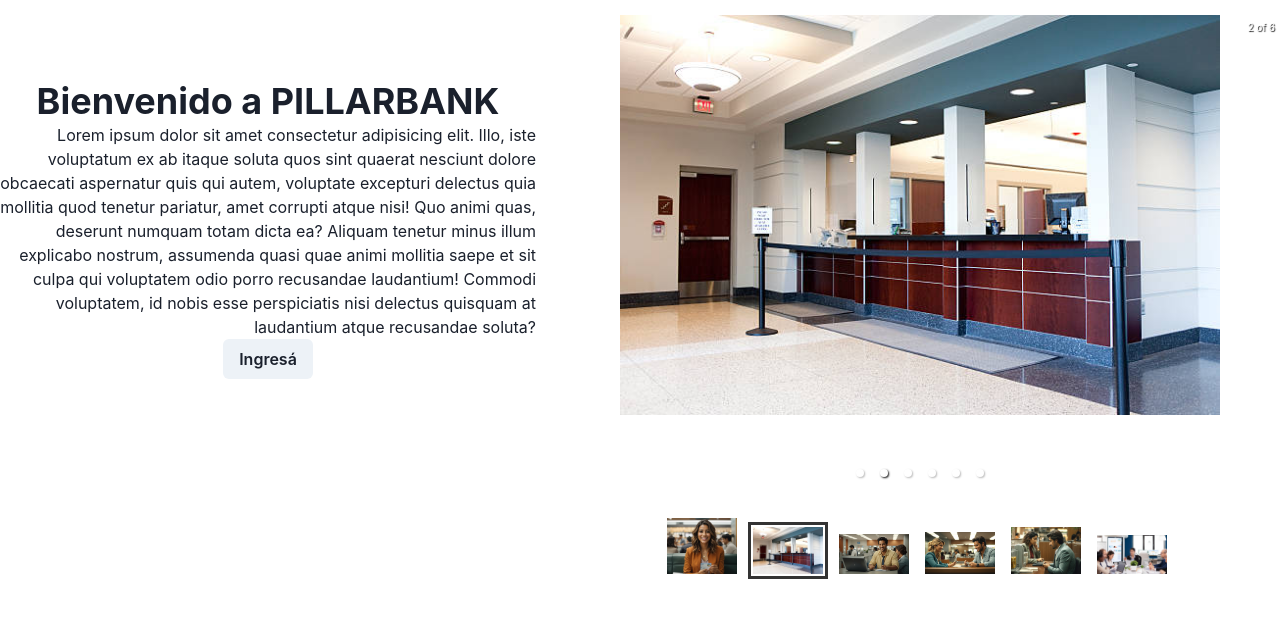
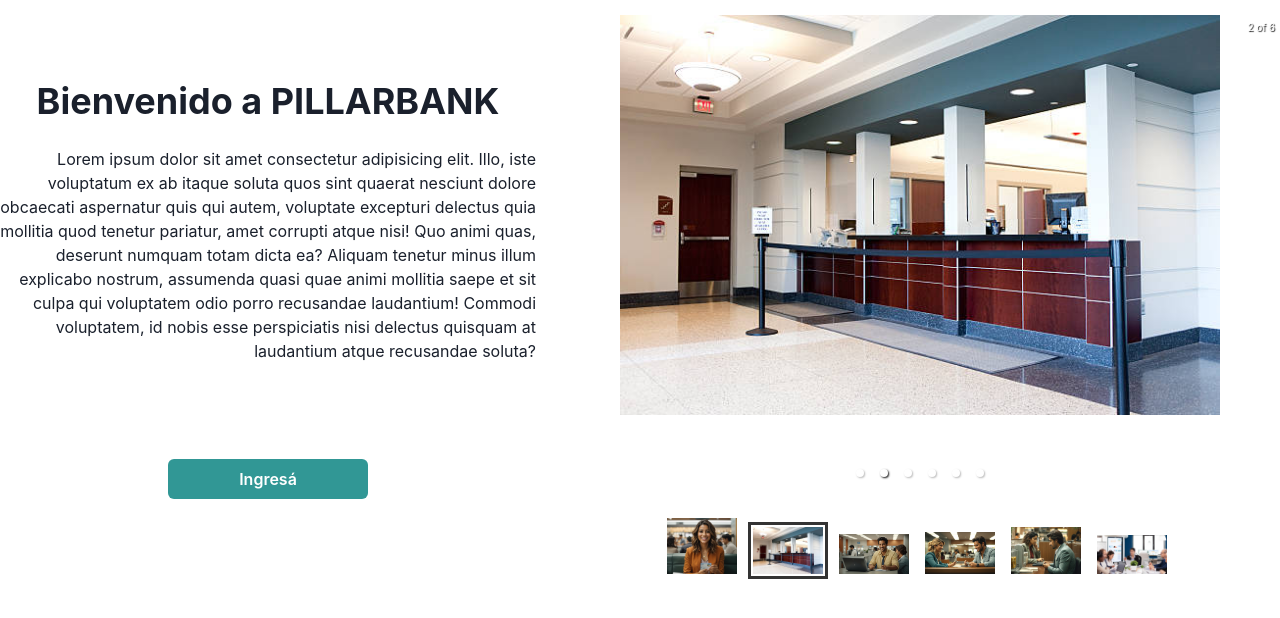
Before and after one commit to nicoco28z/Sprint-2-ITBA, a React (Create React App) app in the folder homebanking/: page / in a window 1280 px wide. Shown: the top 618 px of the page. Built offline with nearby package versions, Linux system fonts and the light colour scheme.

Commit message:
Cambios en estilos, agregado de color a botones, etc.

```diff
--- a/homebanking/src/components/Carousell/Carousell.jsx
+++ b/homebanking/src/components/Carousell/Carousell.jsx
@@ -49,10 +49,11 @@
             <Heading textAlign='center'>
                 Bienvenido a PILLARBANK
             </Heading>
+            <br />
             <Text textAlign='right'>
                 Lorem ipsum dolor sit amet consectetur adipisicing elit. Illo, iste voluptatum ex ab itaque soluta quos sint quaerat nesciunt dolore obcaecati aspernatur quis qui autem, voluptate excepturi delectus quia mollitia quod tenetur pariatur, amet corrupti atque nisi! Quo animi quas, deserunt numquam totam dicta ea? Aliquam tenetur minus illum explicabo nostrum, assumenda quasi quae animi mollitia saepe et sit culpa qui voluptatem odio porro recusandae laudantium! Commodi voluptatem, id nobis esse perspiciatis nisi delectus quisquam at laudantium atque recusandae soluta?
             </Text>
-            {isLogged ? null : <Link to='/login'><Button>Ingresá</Button></Link>}
+            {isLogged ? null : <Link to='/login'><Button mt="24" w="200px" colorScheme="teal">Ingresá</Button></Link>}
         </GridItem>
       <GridItem w="45rem" textAlign="center" mt="15px">
         <Carousel autoPlay interval={4000} infiniteLoop>
--- a/homebanking/src/components/PagosCard/PagosCard.jsx
+++ b/homebanking/src/components/PagosCard/PagosCard.jsx
@@ -21,7 +21,7 @@
             <Text>$ {price}</Text>
         </CardBody>
         <CardFooter justifyContent='center'>
-          <Button>Abonar</Button>
+          <Button colorScheme="teal">Abonar</Button>
         </CardFooter>
       </Card>
     </>
--- a/homebanking/src/components/TransferenciaCard/transferenciaCard.jsx
+++ b/homebanking/src/components/TransferenciaCard/transferenciaCard.jsx
@@ -17,7 +17,7 @@
         </CardHeader>
         <Text textAlign="center">{name}</Text>
         <CardFooter>
-          <Button>Transferir</Button>
+          <Button colorScheme="teal">Transferir</Button>
         </CardFooter>
       </Card>
     </>
```
